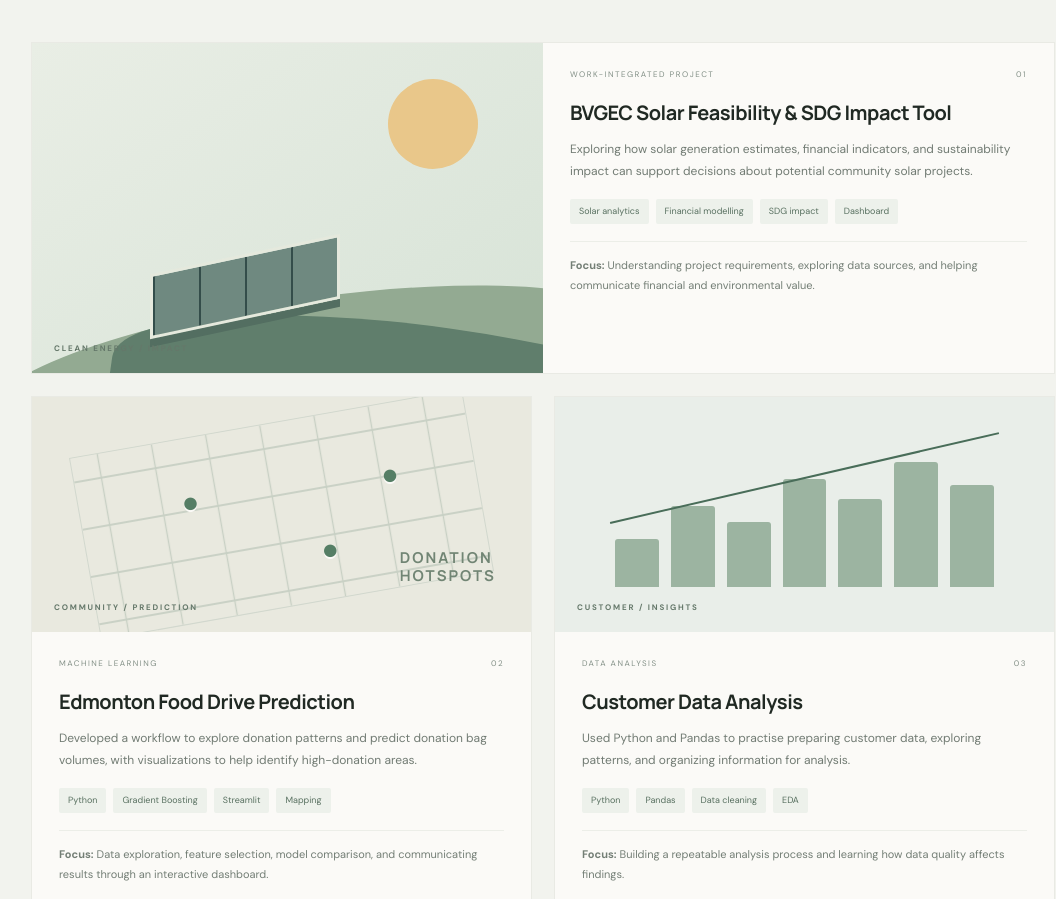
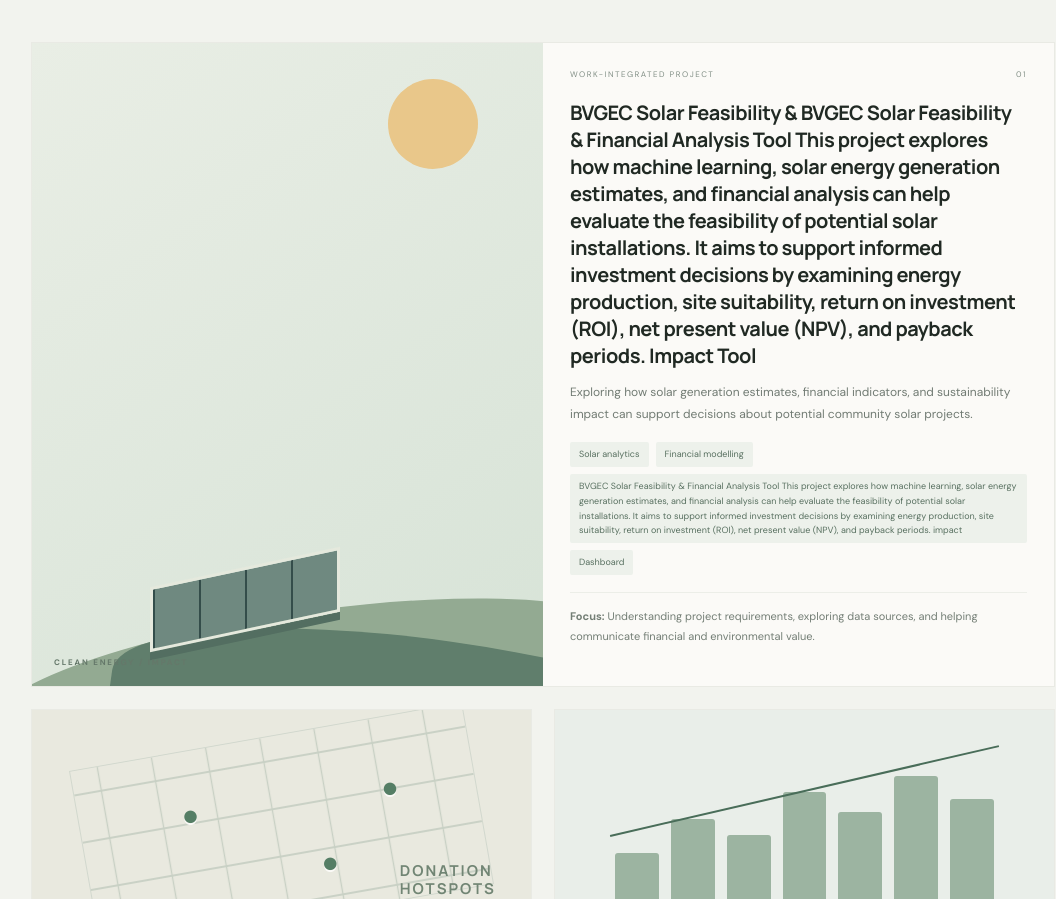
Before and after one commit to Gurleen184/glnu890.github.io, a plain HTML site: page index.html in a window 1280 px wide. Shown: the part 1850-2749 px from the top of the page, without its empty margins (97-1153 px from the left). Drawn offline with Linux system fonts and the light colour scheme.

Commit message:
Update index.html

```diff
--- a/index.html
+++ b/index.html
@@ -74,9 +74,9 @@
           <div class="project-art solar-art"><div class="sun"></div><div class="solar-hill hill-one"></div><div class="solar-hill hill-two"></div><div class="solar-panel"></div><span class="art-caption">CLEAN ENERGY / IMPACT</span></div>
           <div class="project-info">
             <div class="project-meta"><span>WORK-INTEGRATED PROJECT</span><span>01</span></div>
-            <h3>BVGEC Solar Feasibility & SDG Impact Tool</h3>
+            <h3>BVGEC Solar Feasibility & BVGEC Solar Feasibility & Financial Analysis Tool  This project explores how machine learning, solar energy generation estimates, and financial analysis can help evaluate the feasibility of potential solar installations. It aims to support informed investment decisions by examining energy production, site suitability, return on investment (ROI), net present value (NPV), and payback periods. Impact Tool</h3>
             <p>Exploring how solar generation estimates, financial indicators, and sustainability impact can support decisions about potential community solar projects.</p>
-            <div class="tags"><span>Solar analytics</span><span>Financial modelling</span><span>SDG impact</span><span>Dashboard</span></div>
+            <div class="tags"><span>Solar analytics</span><span>Financial modelling</span><span>BVGEC Solar Feasibility & Financial Analysis Tool  This project explores how machine learning, solar energy generation estimates, and financial analysis can help evaluate the feasibility of potential solar installations. It aims to support informed investment decisions by examining energy production, site suitability, return on investment (ROI), net present value (NPV), and payback periods. impact</span><span>Dashboard</span></div>
             <p class="project-role"><b>Focus:</b> Understanding project requirements, exploring data sources, and helping communicate financial and environmental value.</p>
           </div>
         </article>
```
